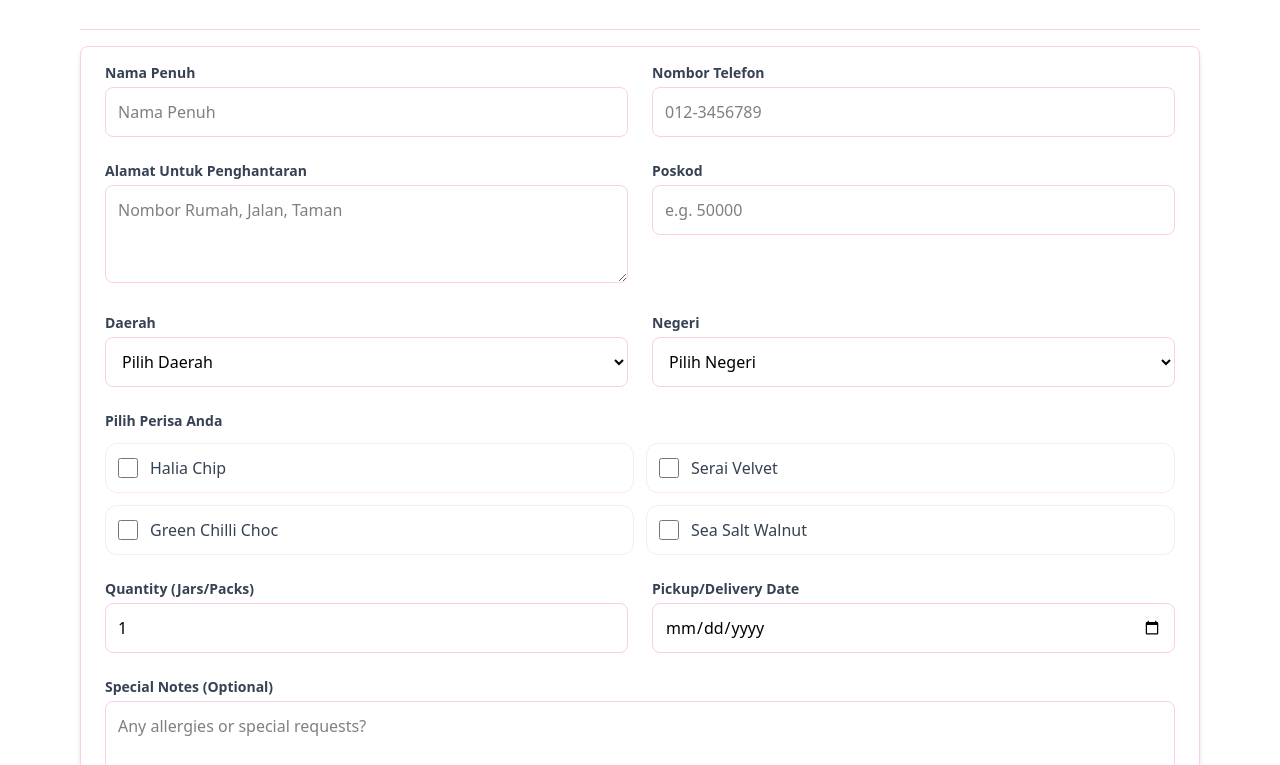
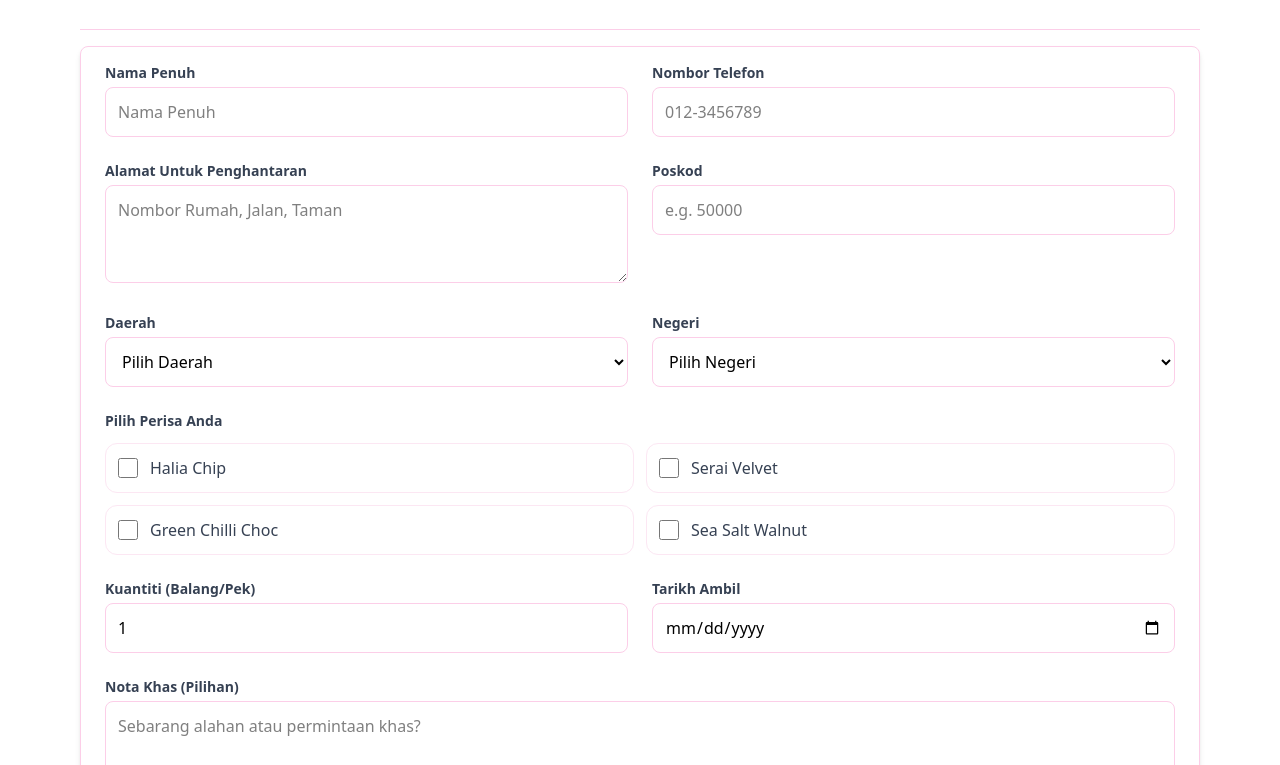
Before and after one commit to Liyana04/biskut-yaya, a website: page formbm.html in a window 1280 px wide. Shown: the part 187-952 px from the top of the page. Drawn offline with Linux system fonts and the light colour scheme.

```diff
--- a/formbm.html
+++ b/formbm.html
@@ -125,20 +125,20 @@
 
           <div class="grid grid-cols-1 md:grid-cols-2 gap-6">
             <div>
-              <label class="block text-sm font-semibold text-gray-700 mb-1">Quantity (Jars/Packs)</label>
+              <label class="block text-sm font-semibold text-gray-700 mb-1">Kuantiti (Balang/Pek)</label>
               <input type="number" min="1" value="1"
                     class="w-full p-3 border border-pink-200 rounded-lg focus:outline-none focus:ring-2 focus:ring-pink-400">
             </div>
             <div>
-              <label class="block text-sm font-semibold text-gray-700 mb-1">Pickup/Delivery Date</label>
+              <label class="block text-sm font-semibold text-gray-700 mb-1">Tarikh Ambil</label>
               <input type="date" required
                     class="w-full p-3 border border-pink-200 rounded-lg focus:outline-none focus:ring-2 focus:ring-pink-400">
             </div>
           </div>
 
           <div>
-            <label class="block text-sm font-semibold text-gray-700 mb-1">Special Notes (Optional)</label>
-            <textarea rows="3" placeholder="Any allergies or special requests?"
+            <label class="block text-sm font-semibold text-gray-700 mb-1">Nota Khas (Pilihan)</label>
+            <textarea rows="3" placeholder="Sebarang alahan atau permintaan khas?"
                       class="w-full p-3 border border-pink-200 rounded-lg focus:outline-none focus:ring-2 focus:ring-pink-400"></textarea>
           </div>
 
```
